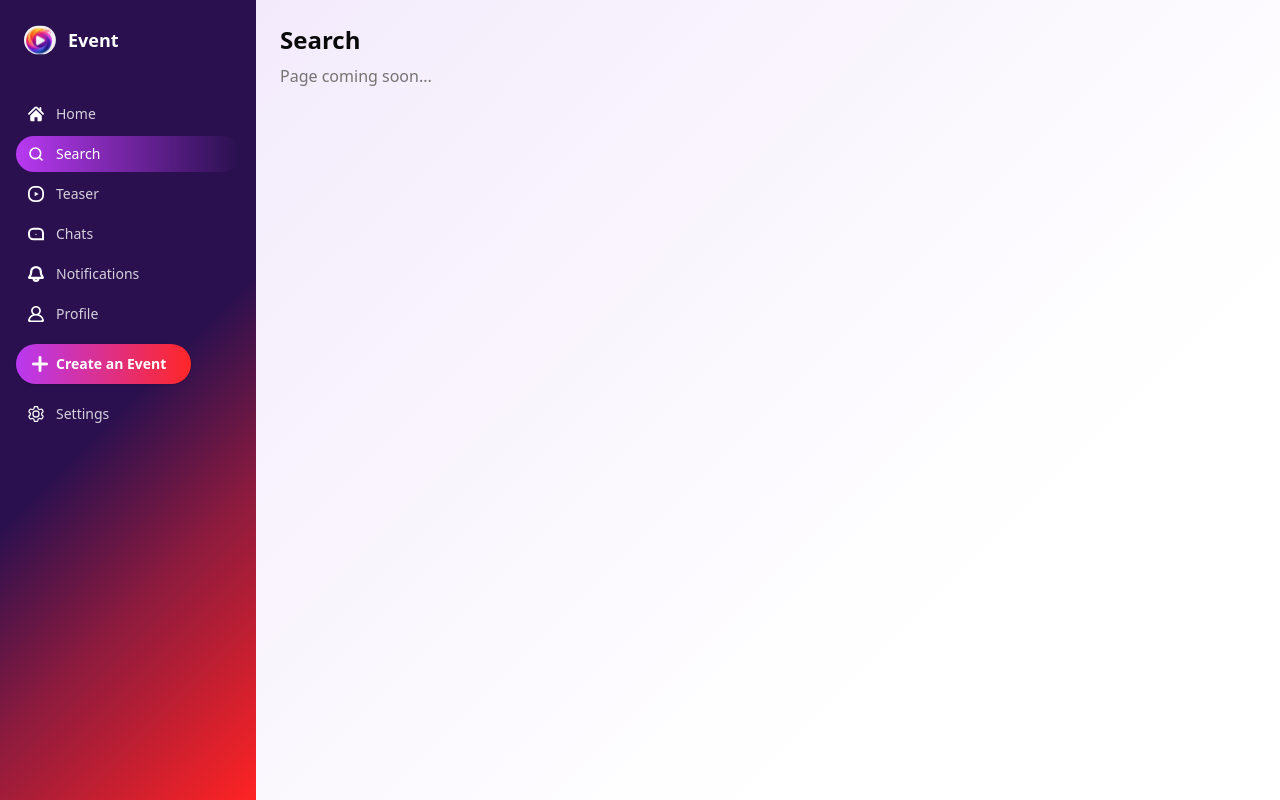
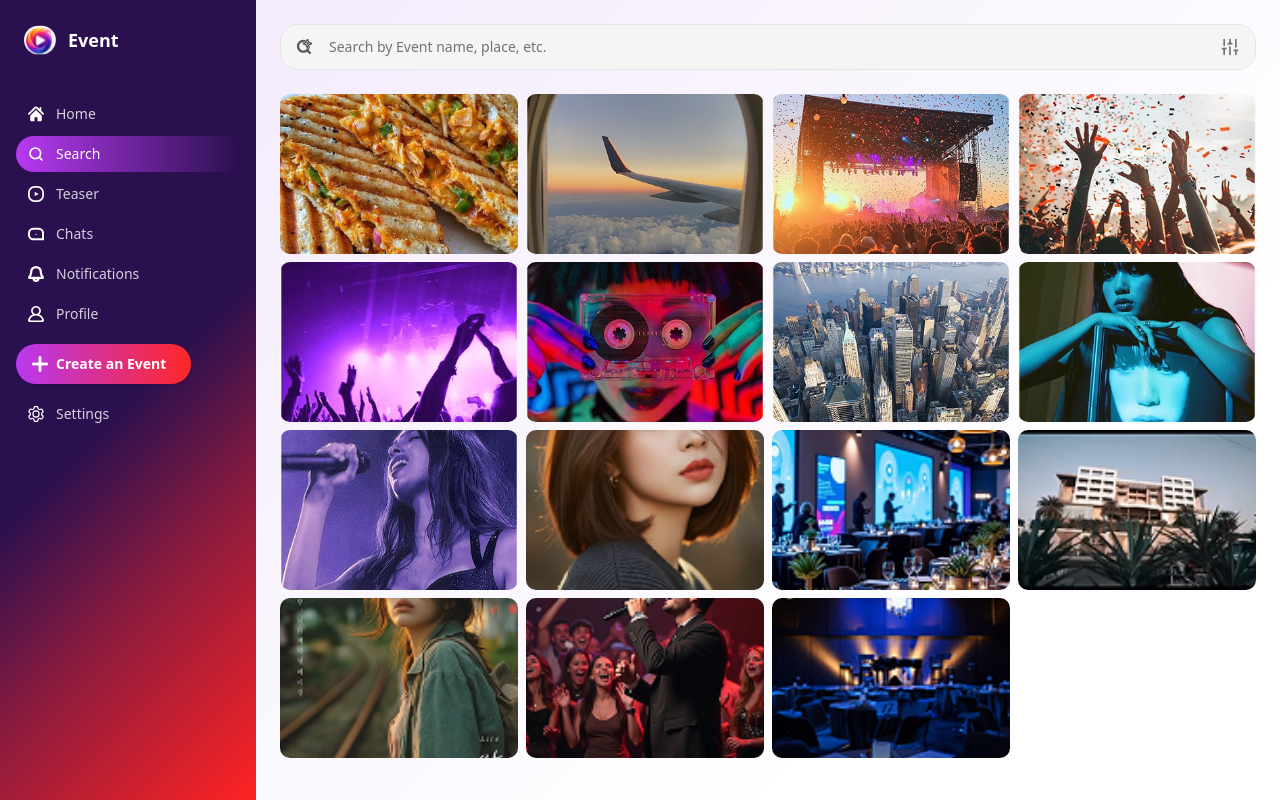
Before and after one commit to pageoptima/EventFrontendWeb, a React (Vite) app: page /search in a window 1280 px wide. Built offline with nearby package versions, Linux system fonts and the light colour scheme.

Commit message:
Working on Search Page

```diff
--- a/src/config/events.js
+++ b/src/config/events.js
@@ -11,6 +11,8 @@ export const events = [
   {
     id: "event-1",
     userId: "user-001",
+    name: "Sunset Flight Meetup",
+    place: "Rooftop Lounge, NYC",
     startDateTime: "2026-03-04T19:00:00",
     likes: "2.4k",
     image: event1,
@@ -18,6 +20,8 @@ export const events = [
   {
     id: "event-2",
     userId: "user-002",
+    name: "Live Stage Nights",
+    place: "The Arena, LA",
     startDateTime: "2026-03-07T18:30:00",
     likes: "1.7k",
     image: event2,
@@ -25,6 +29,8 @@ export const events = [
   {
     id: "event-3",
     userId: "user-003",
+    name: "Festival Confetti",
+    place: "Green Park, SF",
     startDateTime: "2026-03-10T20:00:00",
     likes: "3.1k",
     image: event3,
@@ -32,6 +38,8 @@ export const events = [
   {
     id: "event-4",
     userId: "user-004",
+    name: "Neon Dance Party",
+    place: "Pulse Club, Miami",
     startDateTime: "2026-03-14T17:30:00",
     likes: "2.9k",
     image: event4,
@@ -39,6 +47,8 @@ export const events = [
   {
     id: "event-5",
     userId: "user-005",
+    name: "Color Lights Gala",
+    place: "Grand Hall, Chicago",
     startDateTime: "2026-03-18T19:30:00",
     likes: "4.2k",
     image: event5,
@@ -46,6 +56,8 @@ export const events = [
   {
     id: "event-6",
     userId: "user-006",
+    name: "City Skyline Tour",
+    place: "Heliport, NYC",
     startDateTime: "2026-03-22T18:00:00",
     likes: "2.2k",
     image: event6,
@@ -53,6 +65,8 @@ export const events = [
   {
     id: "event-7",
     userId: "user-007",
+    name: "Blue Portrait Night",
+    place: "Studio 7, Austin",
     startDateTime: "2026-03-26T16:00:00",
     likes: "1.9k",
     image: event7,
@@ -60,6 +74,8 @@ export const events = [
   {
     id: "event-8",
     userId: "user-008",
+    name: "Acoustic Purple",
+    place: "Kolkata, India",
     startDateTime: "2026-03-30T19:15:00",
     likes: "3.7k",
     image: event8,
--- a/src/config/posts.js
+++ b/src/config/posts.js
@@ -86,6 +86,24 @@ const viewCounts = [
   "41.6k",
 ];
 
+const descriptions = [
+  "Sunset flight views and travel inspo.",
+  "Live stage moments from last weekend's concert.",
+  "Crowd energy and confetti at the festival.",
+  "Neon lights and dance floor highlights.",
+  "Abstract color study captured at a set.",
+  "City skyline from a high vantage point.",
+  "Portrait from the blue-lit photo booth.",
+  "Vocal performance captured mid-verse.",
+  "Rooftop gathering and skyline vibes.",
+  "Acoustic set with intimate crowd.",
+  "Behind-the-scenes of the event setup.",
+  "Crowd reaction during the chorus.",
+  "Street-level city exploration photos.",
+  "Indie artist promo shot.",
+  "Candid moment from last night's show.",
+];
+
 export const feedPosts = postImages.map((image, index) => {
   const userId = String(index + 1).padStart(3, "0");
   return {
@@ -95,6 +113,7 @@ export const feedPosts = postImages.map((image, index) => {
       name: `user_id${userId}`,
       handle: `@user_id${userId}`,
     },
+    description: descriptions[index % descriptions.length],
     likes: likeCounts[index % likeCounts.length],
     comments: commentCounts[index % commentCounts.length],
     views: viewCounts[index % viewCounts.length],
--- a/src/pages/Search.jsx
+++ b/src/pages/Search.jsx
@@ -1,8 +1,112 @@
+import { useMemo, useState } from "react";
+import searchAiIcon from "@/assets/icons/search-ai.svg";
+import { Sliders } from "lucide-react";
+import { feedPosts } from "@/config/posts";
+import { events as eventsData } from "@/config/events";
+
 function Search() {
+  const [query, setQuery] = useState("");
+
+  const filteredPosts = useMemo(() => {
+    const q = query.trim().toLowerCase();
+    if (!q) return feedPosts;
+    return feedPosts.filter((p) => {
+      return (
+        p.user?.name?.toLowerCase().includes(q) ||
+        p.user?.handle?.toLowerCase().includes(q) ||
+        p.id.toLowerCase().includes(q) ||
+        p.description?.toLowerCase().includes(q)
+      );
+    });
+  }, [query]);
+
+  const filteredEvents = useMemo(() => {
+    const q = query.trim().toLowerCase();
+    if (!q) return eventsData;
+    return eventsData.filter((e) => {
+      return (
+        e.name?.toLowerCase().includes(q) ||
+        e.place?.toLowerCase().includes(q) ||
+        e.id.toLowerCase().includes(q)
+      );
+    });
+  }, [query]);
+
   return (
-    <section className="space-y-2">
-      <h1 className="text-2xl font-semibold">Search</h1>
-      <p className="text-muted-foreground">Page coming soon...</p>
+    <section className="space-y-6">
+      <div>
+        <div className="relative">
+          <img
+            src={searchAiIcon}
+            alt="search"
+            className="pointer-events-none absolute left-4 top-1/2 h-4 w-4 -translate-y-1/2 opacity-80"
+          />
+          <input
+            value={query}
+            onChange={(e) => setQuery(e.target.value)}
+            placeholder="Search by Event name, place, etc."
+            className="w-full rounded-2xl border border-border bg-muted px-12 py-3 text-sm placeholder:text-muted-foreground"
+          />
+          <button
+            type="button"
+            aria-label="Filters"
+            className="absolute right-3 top-1/2 -translate-y-1/2 rounded-md bg-transparent p-1 text-muted-foreground hover:text-foreground"
+          >
+            <Sliders className="h-5 w-5" />
+          </button>
+        </div>
+      </div>
+
+      <div>
+        {query && (
+          <div className="mb-3 flex items-baseline justify-between">
+            <h2 className="text-lg font-semibold">
+              Results for "{query}"
+            </h2>
+            <p className="text-sm text-muted-foreground">
+              {filteredPosts.length} posts • {filteredEvents.length} events
+            </p>
+          </div>
+        )}
+
+        {query && filteredEvents.length > 0 && (
+          <div className="mb-4">
+            <h3 className="mb-2 text-sm font-semibold">Events</h3>
+            <div className="grid grid-cols-2 gap-2 sm:grid-cols-3 md:grid-cols-4 mb-4">
+              {filteredEvents.map((ev) => (
+                <div
+                  key={ev.id}
+                  className="relative overflow-hidden rounded-lg bg-muted"
+                >
+                  <img
+                    src={ev.image}
+                    alt={ev.name}
+                    loading="lazy"
+                    className="h-36 w-full object-cover"
+                  />
+                  <div className="absolute inset-x-0 bottom-0 px-3 py-2 text-sm text-white">
+                    <div className="font-semibold">{ev.name}</div>
+                    <div className="text-xs text-white/80">{ev.place}</div>
+                  </div>
+                </div>
+              ))}
+            </div>
+          </div>
+        )}
+
+        <div className="grid grid-cols-2 gap-2 sm:grid-cols-3 md:grid-cols-4">
+          {filteredPosts.map((post) => (
+            <div key={post.id} className="overflow-hidden rounded-lg bg-muted">
+              <img
+                src={post.image}
+                alt={`${post.user.name} post`}
+                loading="lazy"
+                className="h-40 w-full object-cover"
+              />
+            </div>
+          ))}
+        </div>
+      </div>
     </section>
   );
 }
```
